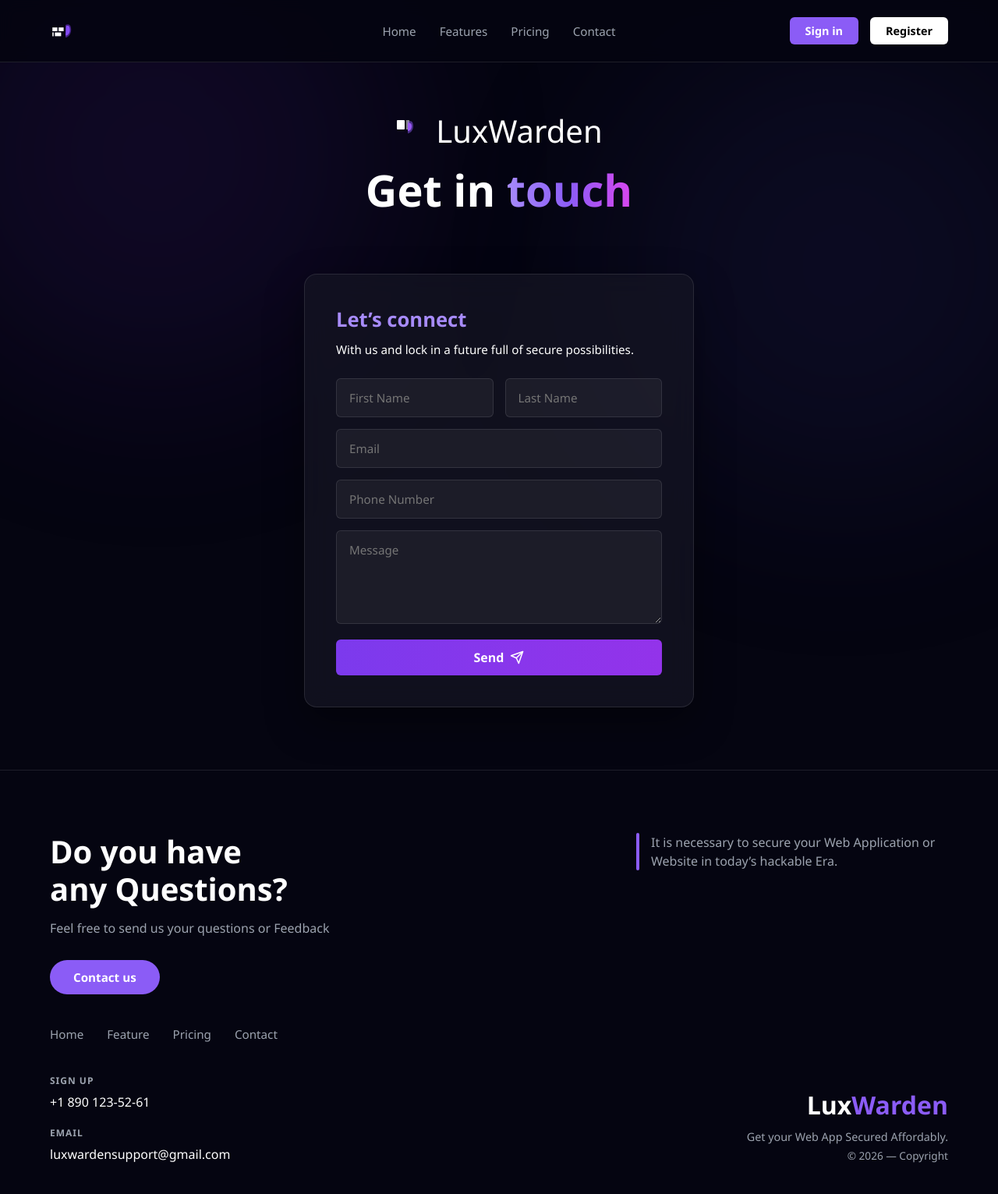
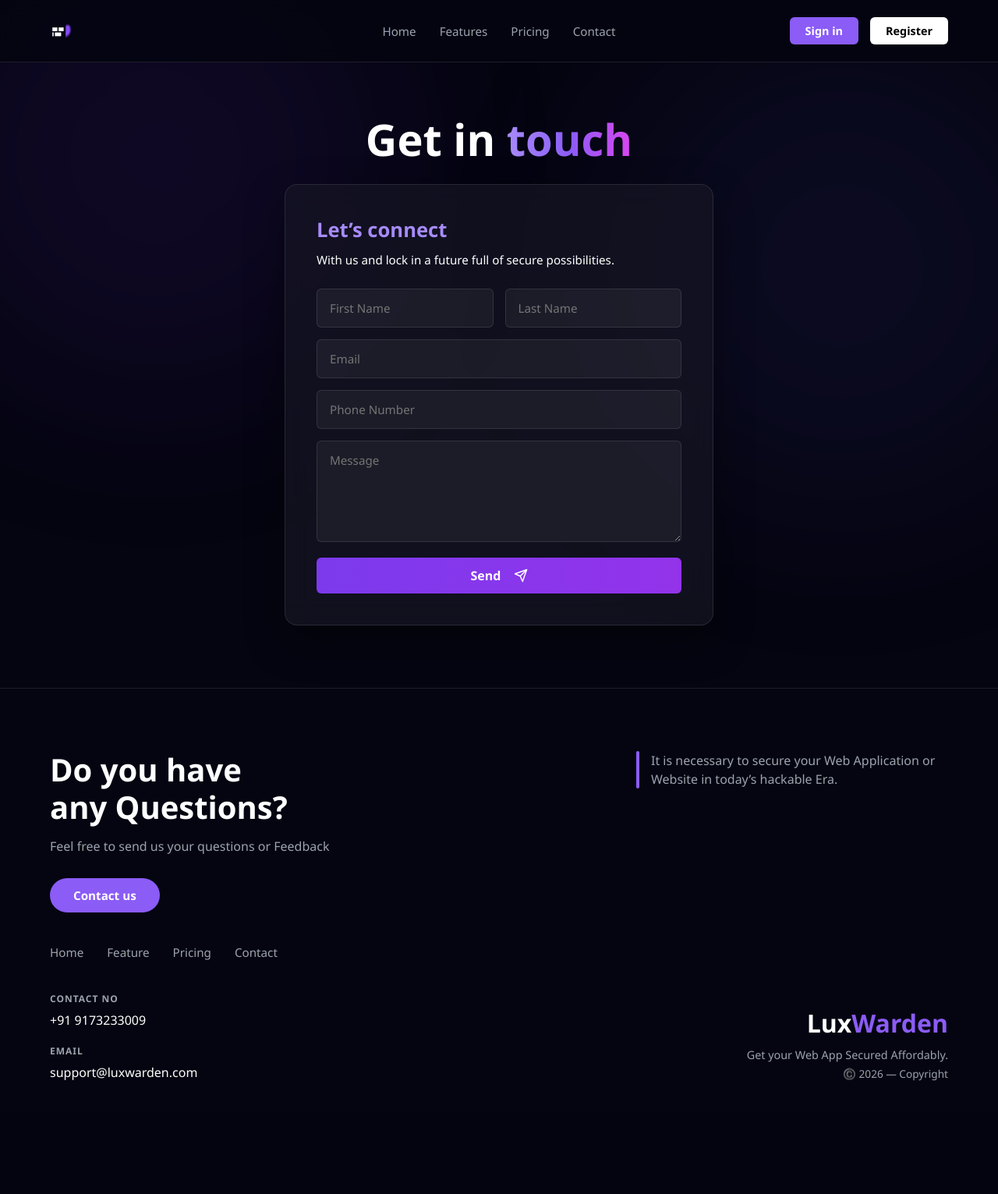
Before and after one commit to matinpatel17/LuxWarden, a Flask app: page /contact in a window 1280 px wide. Shown: the whole page at 78% size. After the commit the page ends 1386 px from the top, so only its background shows below. Run offline with Flask 3, Linux system fonts and the light colour scheme.

Commit message:
Update contact.html for form enhancements and styles
Refactor contact form and improve styling

```diff
--- a/templates/contact.html
+++ b/templates/contact.html
@@ -157,28 +158,15 @@
             text-align: center;
         }
 
-        .brand-header {
-            margin-bottom: 30px;
-        }
-        .brand-title {
-            font-size: 2.5rem;
-            display: flex;
-            align-items: center;
-            justify-content: center;
-            gap: 12px;
-            margin-bottom: 10px;
-            font-weight: 500;
-        }
-
         .page-heading {
             font-size: 3.5rem;
             font-weight: 800;
             color: white;
-            margin-bottom: 40px;
+            margin-bottom: 20px;
         }
 
-        /* Specific style for the gradient word "touch" */
-        .highlight-text {
+        /* Highlight text gradient */
+        .page-heading span {
             background: var(--gradient-text);
             -webkit-background-clip: text;
             background-clip: text;
@@ -187,7 +175,7 @@
 
         .contact-card {
             width: 100%;
-            max-width: 500px; /* Slightly wider for the two-column layout */
+            max-width: 550px;
             background: var(--card-bg);
             backdrop-filter: blur(16px);
             border: 1px solid var(--border-light);
@@ -440,14 +451,14 @@
             </svg>
         </div>
         <div class="nav-links">
-            <li class="nav-item"><a href="#">Home</a></li>
+            <li class="nav-item"><a href="{{ url_for('index') }}">Home</a></li>
             <li class="nav-item"><a href="#">Features</a></li>
             <li class="nav-item"><a href="#">Pricing</a></li>
-            <li class="nav-item"><a href="#">Contact</a></li>
+            <li class="nav-item"><a href="{{ url_for('contact') }}">Contact</a></li>
         </div>
         <div class="header-actions">
-            <button class="btn btn-primary-small">Sign in</button>
-            <button class="btn btn-ghost">Register</button>
+            <a href="{{ url_for('signin') }}" class="btn btn-primary-small">Sign in</a>
+            <a href="{{ url_for('register') }}" class="btn btn-ghost">Register</a>
         </div>
         <div class="hamburger">
             <div class="bar"></div>
@@ -457,47 +468,80 @@
     </header>
 
     <main>
-        <div class="brand-header">
-            <div class="brand-title">
-                <svg width="40" height="40" viewBox="0 0 40 40" fill="none">
-                    <rect x="2" y="6" width="10" height="12" rx="1" fill="white"/>
-                    <path d="M14 6H18V18H14V6Z" fill="white" fill-opacity="0.5"/>
-                    <path d="M16 10C16 10 21 8 21 14C21 17 19 20 16 20" fill="#a855f7"/>
-                    <path d="M16 8C16 8 23 4 23 14C23 19 19 23 16 23" fill="#8b5cf6" fill-opacity="0.5"/>
-                </svg>
-                LuxWarden
-            </div>
-            <h1 class="page-heading">Get in <span class="highlight-text">touch</span></h1>
-        </div>
+        <h1 class="page-heading">Get in <span>touch</span></h1>
 
         <div class="contact-card">
             <h2 class="card-heading">Let’s connect</h2>
             <p class="card-subtext">With us and lock in a future full of secure possibilities.</p>
 
-            <form id="contactForm">
+            {% if success %}
+                <div class="success-message">
+                    ✅ Your message has been sent successfully!
+                </div>
+            {% endif %}
+
+            {% if error %}
+                <div class="error-message">
+                    ❌ {{ error }}
+                </div>
+            {% endif %}
+
+            <form method="POST" action="/contact">
+                <input type="hidden" name="csrf_token" value="{{ csrf_token() }}">
+
                 <div class="form-row">
                     <div class="input-group">
-                        <input type="text" name="firstname" class="form-input" placeholder="First Name" required>
+                        <input
+                            type="text"
+                            name="first_name"
+                            placeholder="First Name"
+                            class="form-input"
+                            value="{{ old.get('first_name', '') }}"
+                        >
                     </div>
                     <div class="input-group">
-                        <input type="text" name="lastname" class="form-input" placeholder="Last Name" required>
+                        <input
+                            type="text"
+                            name="last_name"
+                            placeholder="Last Name"
+                            class="form-input"
+                            value="{{ old.get('last_name', '') }}"
+                        >
                     </div>
                 </div>
 
                 <div class="input-group">
-                    <input type="email" name="email" class="form-input" placeholder="Email" required>
+                    <input
+                        type="email"
+                        name="email"
+                        placeholder="Email"
+                        class="form-input"
+                        required
+                        value="{{ old.get('email', '') }}"
+                    >
                 </div>
 
                 <div class="input-group">
-                    <input type="tel" name="phone" class="form-input" placeholder="Phone Number">
+                    <input
+                        type="tel"
+                        name="phone_number"
+                        placeholder="Phone Number"
+                        class="form-input"
+                        value="{{ old.get('phone_number', '') }}"
+                    >
                 </div>
 
                 <div class="input-group">
-                    <textarea name="message" class="form-input" placeholder="Message" required></textarea>
+                    <textarea
+                        name="message"
+                        placeholder="Message"
+                        class="form-input"
+                        rows="5"
+                    >{{ old.get('message', '') }}</textarea>
                 </div>
 
                 <button type="submit" class="btn-submit">
-                    Send
+                    Send &nbsp;
                     <svg width="18" height="18" viewBox="0 0 24 24" fill="none" stroke="currentColor" stroke-width="2" stroke-linecap="round" stroke-linejoin="round">
                         <line x1="22" y1="2" x2="11" y2="13"></line>
                         <polygon points="22 2 15 22 11 13 2 9 22 2"></polygon>
@@ -514,23 +558,23 @@
                 <h2 class="footer-heading">Do you have<br>any Questions?</h2>
                 <p class="footer-subtext">Feel free to send us your questions or Feedback</p>
 
-                <button class="btn-contact">Contact us</button>
+                <a href="{{ url_for('contact') }}" class="btn-contact">Contact us</a>
 
-                <ul class="footer-nav">
-                    <li><a href="#">Home</a></li>
+                <div class="footer-nav">
+                    <li><a href="{{ url_for('index') }}">Home</a></li>
                     <li><a href="#">Feature</a></li>
                     <li><a href="#">Pricing</a></li>
                     <li><a href="#">Contact</a></li>
-                </ul>
+                </div>
 
                 <div class="contact-details">
                     <div class="contact-group">
-                        <h4>SIGN UP</h4>
-                        <p>+1 890 123-52-61</p>
+                        <h4>Contact No</h4>
+                        <p>+91 9173233009</p>
                     </div>
                     <div class="contact-group">
                         <h4>EMAIL</h4>
-                        <p>luxwardensupport@gmail.com</p>
+                        <p>support@luxwarden.com</p>
                     </div>
                 </div>
             </div>
@@ -544,28 +588,12 @@
                 <div class="footer-branding">
                     <h3 class="footer-logo">Lux<span>Warden</span></h3>
                     <p class="footer-tagline">Get your Web App Secured Affordably.</p>
-                    <p class="copyright">© 2026 — Copyright</p>
+                    <p class="copyright">©️ 2026 — Copyright</p>
                 </div>
             </div>
 
         </div>
     </footer>
 
-    <script>
-        // Simple Interaction Logic
-        document.getElementById('contactForm').addEventListener('submit', function(e) {
-            e.preventDefault();
-            const btn = document.querySelector('.btn-submit');
-            const originalText = btn.innerHTML;
-
-            btn.innerHTML = 'Sending...';
-            setTimeout(() => {
-                alert('Thank you! Your message has been sent.');
-                btn.innerHTML = originalText;
-                document.getElementById('contactForm').reset();
-            }, 1000);
-        });
-    </script>
-
 </body>
 </html>
```
Also changed, not shown: other parts of templates/contact.html (+28 -4 lines).
